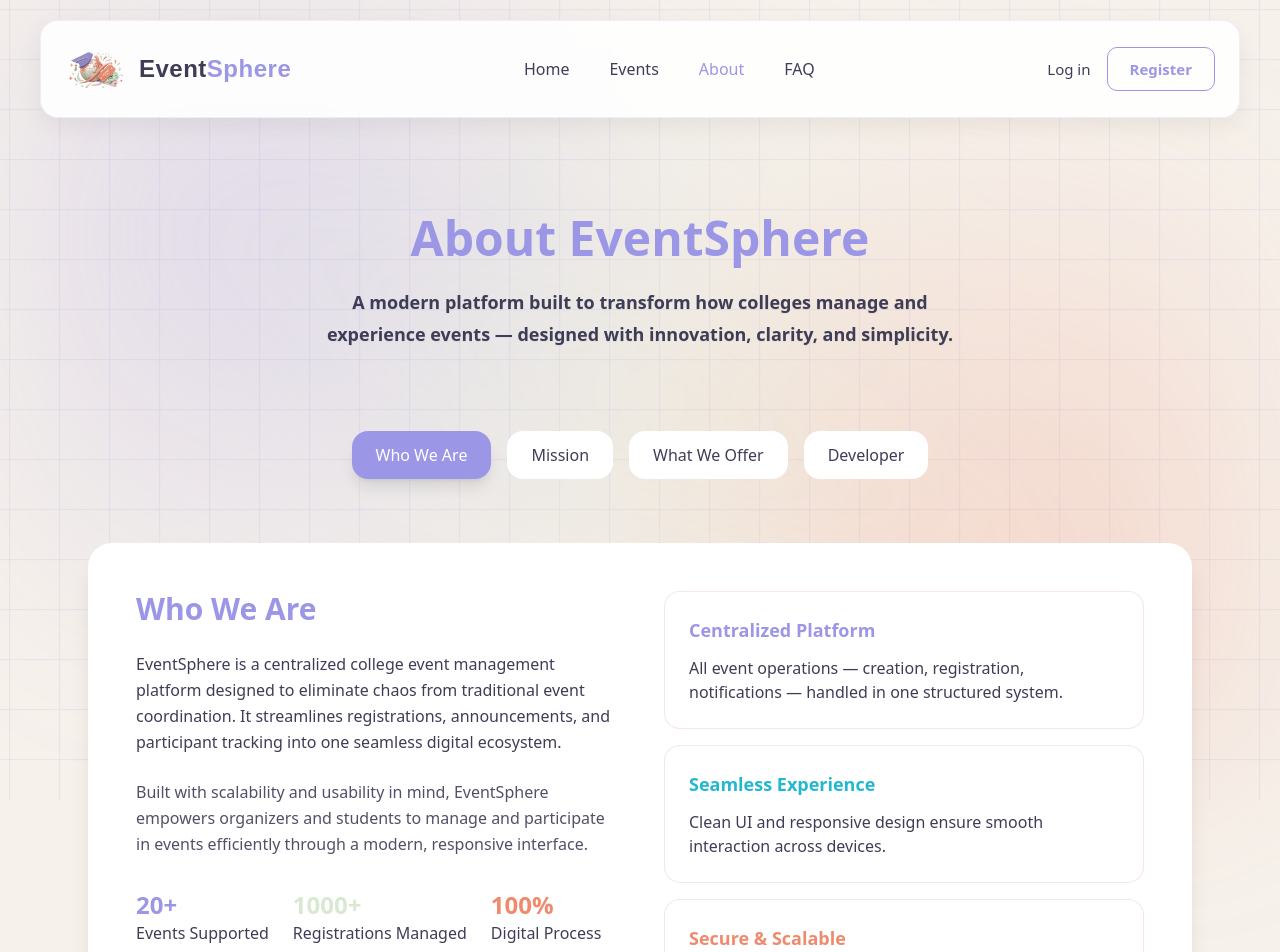
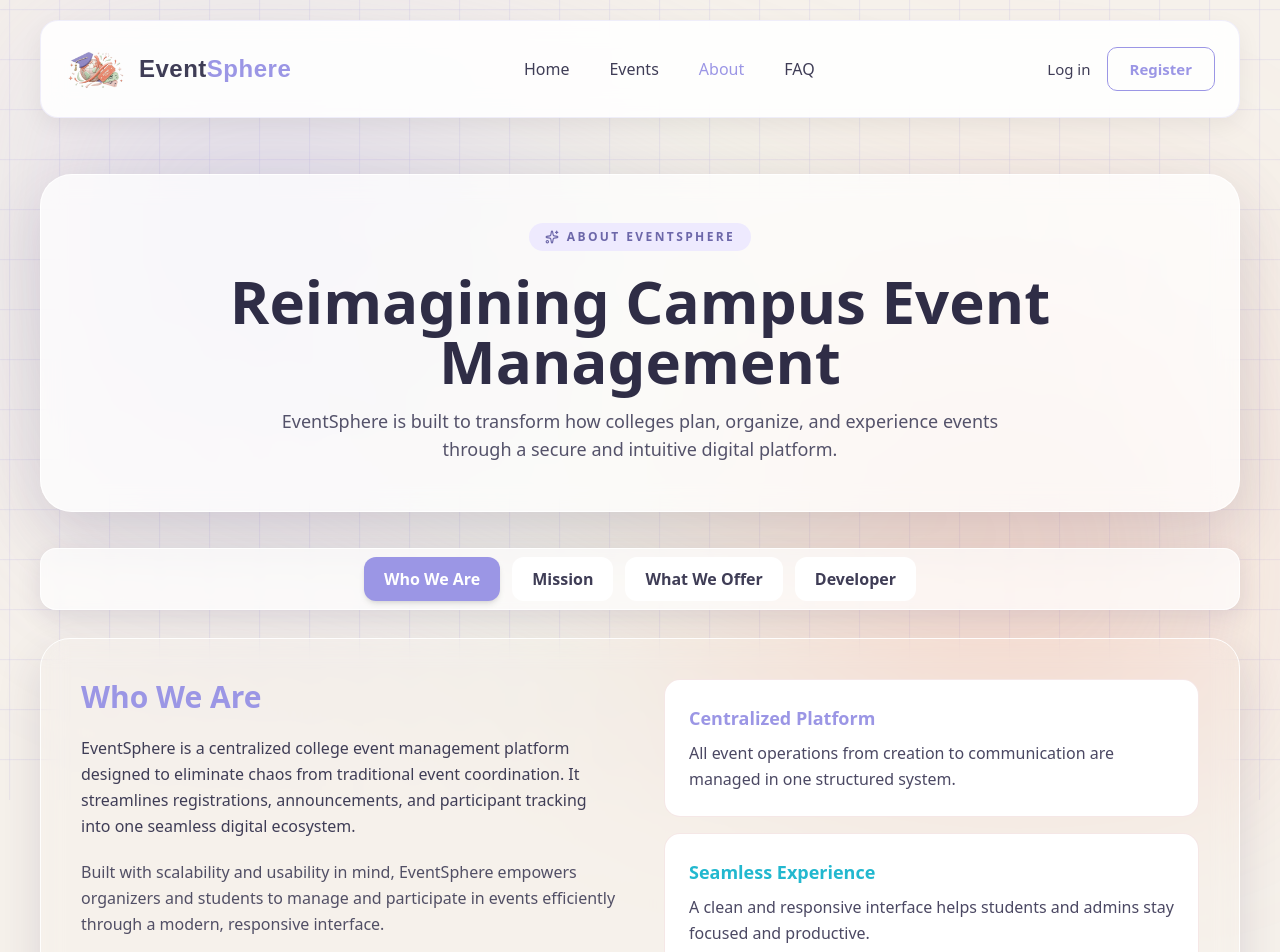
Before and after one commit to JanhaviShigwan/FinalYearProject, a React (Create React App) app in the folder Frontend/eventsphere/: page /about in a window 1280 px wide. Shown: the top 952 px of the page. Built offline with nearby package versions, Linux system fonts and the light colour scheme.

Commit message:
feat: enhance AboutUs page with new layout, animated sections, and improved content organization

```diff
--- a/Frontend/eventsphere/src/pages/AboutUs.jsx
+++ b/Frontend/eventsphere/src/pages/AboutUs.jsx
@@ -7,114 +7,182 @@ import {
   ShieldCheck,
   Bell,
   LayoutDashboard,
+  Sparkles,
+  Code2,
+  Rocket,
 } from "lucide-react";
 import Navbar from "../components/Navbar";
 import Footer from "../components/Footer";
+import AnimatedSection from "../components/AnimatedSection";
 
 const AboutUs = () => {
   const [activeTab, setActiveTab] = useState("who");
+
+  const tabs = [
+    { id: "who", label: "Who We Are" },
+    { id: "mission", label: "Mission" },
+    { id: "offer", label: "What We Offer" },
+    { id: "dev", label: "Developer" },
+  ];
+
+  const whoHighlights = [
+    {
+      title: "Centralized Platform",
+      color: "text-[#9B96E5]",
+      glow: "hover:shadow-[0_0_25px_rgba(155,150,229,0.35)]",
+      body: "All event operations from creation to communication are managed in one structured system.",
+    },
+    {
+      title: "Seamless Experience",
+      color: "text-[#22B8CF]",
+      glow: "hover:shadow-[0_0_25px_rgba(34,184,207,0.35)]",
+      body: "A clean and responsive interface helps students and admins stay focused and productive.",
+    },
+    {
+      title: "Secure and Scalable",
+      color: "text-[#F08A6C]",
+      glow: "hover:shadow-[0_0_25px_rgba(240,138,108,0.35)]",
+      body: "Built on MERN with modular architecture and secure authentication for long-term reliability.",
+    },
+  ];
+
+  const missionCards = [
+    {
+      icon: Target,
+      title: "Simplify Management",
+      color: "text-[#9B96E5]",
+      glow: "hover:shadow-[0_0_0_1px_rgba(155,150,229,0.35),0_0_30px_rgba(155,150,229,0.45)]",
+      body: "Replace manual registration and scattered coordination with one smart platform.",
+    },
+    {
+      icon: Zap,
+      title: "Improve Efficiency",
+      color: "text-[#22B8CF]",
+      glow: "hover:shadow-[0_0_0_1px_rgba(34,184,207,0.35),0_0_30px_rgba(34,184,207,0.45)]",
+      body: "Enable quick event creation, fast registration flow, and timely communication.",
+    },
+    {
+      icon: Users,
+      title: "Empower Students",
+      color: "text-[#F08A6C]",
+      glow: "hover:shadow-[0_0_0_1px_rgba(240,138,108,0.35),0_0_30px_rgba(240,138,108,0.45)]",
+      body: "Encourage campus participation with an intuitive and transparent event experience.",
+    },
+  ];
+
+  const offerCards = [
+    {
+      icon: CalendarPlus,
+      title: "Smart Event Creation",
+      color: "text-[#9B96E5]",
+      glow: "hover:shadow-[0_0_0_1px_rgba(155,150,229,0.35),0_0_32px_rgba(155,150,229,0.45)]",
+      body: "Create, organize, and publish events quickly using guided and structured flows.",
+    },
+    {
+      icon: ShieldCheck,
+      title: "Secure Registration",
+      color: "text-[#22B8CF]",
+      glow: "hover:shadow-[0_0_0_1px_rgba(34,184,207,0.35),0_0_32px_rgba(34,184,207,0.45)]",
+      body: "Reliable and secure registration with authentication-aware eligibility checks.",
+    },
+    {
+      icon: Bell,
+      title: "Real-Time Notifications",
+      color: "text-[#F08A6C]",
+      glow: "hover:shadow-[0_0_0_1px_rgba(240,138,108,0.35),0_0_32px_rgba(240,138,108,0.45)]",
+      body: "Instant announcements and updates keep participants in sync with changes.",
+    },
+    {
+      icon: LayoutDashboard,
+      title: "Admin Dashboard",
+      color: "text-[#9B96E5]",
+      glow: "hover:shadow-[0_0_0_1px_rgba(155,150,229,0.35),0_0_32px_rgba(155,150,229,0.45)]",
+      body: "A unified panel for managing users, events, reports, and performance insights.",
+    },
+  ];
 
   return (
     <>
       <Navbar />
 
       {/* about-bg-glow: animated grid + radial glows via ::before — kept in index.css */}
-      <div className="relative bg-transparent text-[#3F3D56] overflow-hidden transition-colors duration-300">
+      <div className="relative overflow-hidden bg-transparent text-[#3F3D56] transition-colors duration-300">
         <div className="about-bg-glow" />
 
-        <div className="relative z-10 max-w-6xl mx-auto px-6 py-24">
+        <div className="relative z-10 mx-auto max-w-7xl px-4 pb-16 pt-10 sm:px-6 lg:px-10 lg:pb-24 lg:pt-14">
 
-          {/* ── HERO ── */}
-          <section className="text-center mb-20">
-            <h1 className="text-5xl font-bold text-[#9B96E5]">About EventSphere</h1>
-            <p className="mt-6 max-w-2xl mx-auto text-lg font-semibold text-[#3F3D56] leading-[1.8] [text-shadow:0_1px_1px_rgba(0,0,0,0.05)]">
-              A modern platform built to transform how colleges manage and
-              experience events — designed with innovation, clarity, and simplicity.
+          <AnimatedSection>
+            <section className="rounded-[32px] border border-white/90 bg-white/75 px-6 py-10 shadow-[0_20px_60px_rgba(58,45,90,0.16)] backdrop-blur-md sm:px-10 sm:py-12 lg:px-14">
+              <div className="mx-auto max-w-4xl text-center">
+                <span className="inline-flex items-center gap-2 rounded-full bg-[#EEEAFE] px-4 py-1.5 text-xs font-semibold uppercase tracking-[0.2em] text-[#6C67A9]">
+                  <Sparkles size={14} />
+                  About EventSphere
+                </span>
+
+                <h1 className="mt-5 text-4xl font-extrabold leading-tight text-[#2F2D46] sm:text-5xl lg:text-6xl">
+                  Reimagining Campus Event Management
+                </h1>
+
+                <p className="mx-auto mt-4 max-w-3xl text-base leading-[1.85] text-[#54526A] sm:text-lg">
+                  EventSphere is built to transform how colleges plan, organize, and experience events through a secure and intuitive digital platform.
                 </p>
+              </div>
             </section>
+          </AnimatedSection>
 
-          {/* ── TABS ── */}
-          <section>
-            <div className="flex flex-wrap justify-center gap-4 mb-16">
-              {[
-                { id: "who",     label: "Who We Are" },
-                { id: "mission", label: "Mission"    },
-                { id: "offer",   label: "What We Offer" },
-                { id: "dev",     label: "Developer"  },
-              ].map((tab) => (
+          <AnimatedSection delay={0.05}>
+            <section className="mt-9">
+              <div className="flex flex-wrap justify-center gap-2.5 rounded-2xl border border-white/80 bg-white/70 p-2 shadow-[0_8px_25px_rgba(54,42,88,0.12)] backdrop-blur-sm sm:gap-3">
+                {tabs.map((tab) => (
                 <button
                   key={tab.id}
                   onClick={() => setActiveTab(tab.id)}
-                  className={`px-6 py-3 rounded-2xl font-medium transition-all duration-300 ${
+                  className={`rounded-xl px-5 py-2.5 text-sm font-semibold transition-all duration-300 sm:text-base ${
                     activeTab === tab.id
-                      ? "bg-[#9B96E5] text-white shadow-lg"
-                      : "bg-white hover:bg-[#EED8D6]/40"
+                      ? "bg-[#9B96E5] text-white shadow-md"
+                      : "bg-white text-[#3F3D56] hover:bg-[#F5F0EA]"
                   }`}
                 >
                   {tab.label}
                 </button>
               ))}
               </div>
+            </section>
+          </AnimatedSection>
 
-            <div className="bg-white rounded-3xl p-12 shadow-xl transition-all duration-500">
+          <AnimatedSection delay={0.1}>
+            <section className="mt-7 rounded-[30px] border border-white/90 bg-white/88 p-6 shadow-[0_18px_45px_rgba(53,40,85,0.14)] backdrop-blur-md transition-all duration-500 sm:p-8 lg:p-10">
 
               {/* ─── WHO WE ARE ─── */}
               {activeTab === "who" && (
-                <div className="grid md:grid-cols-2 gap-12">
+                <div className="grid gap-9 lg:grid-cols-2 lg:gap-12">
                   <div>
-                    <h2 className="text-3xl font-semibold mb-6 text-[#9B96E5]">Who We Are</h2>
+                    <h2 className="text-3xl font-semibold text-[#9B96E5]">Who We Are</h2>
 
-                    <p className="text-[#3F3D56] leading-relaxed mb-6">
+                    <p className="mb-5 mt-5 text-[#3F3D56] leading-relaxed">
                       EventSphere is a centralized college event management platform
                       designed to eliminate chaos from traditional event coordination.
                       It streamlines registrations, announcements, and participant
                       tracking into one seamless digital ecosystem.
                     </p>
 
-                    <p className="text-[#3F3D56]/90 leading-relaxed mb-6">
+                    <p className="text-[#3F3D56]/90 leading-relaxed">
                       Built with scalability and usability in mind, EventSphere empowers
                       organizers and students to manage and participate in events
                       efficiently through a modern, responsive interface.
                     </p>
-
-                    <div className="flex gap-6 mt-8">
-                      <div>
-                        <h3 className="text-2xl font-semibold text-[#9B96E5]">20+</h3>
-                        <p>Events Supported</p>
-                      </div>
-                      <div>
-                        <h3 className="text-2xl font-semibold text-[#D8E8D1]">1000+</h3>
-                        <p>Registrations Managed</p>
-                      </div>
-                      <div>
-                        <h3 className="text-2xl font-semibold text-[#F08A6C]">100%</h3>
-                        <p>Digital Process</p>
-                      </div>
-                    </div>
                   </div>
 
-                  <div className="feature-list">
-                    <div className="bg-white mb-4 border border-[#EED8D6]/60 p-6 rounded-2xl transition-all duration-300 hover:-translate-y-1 hover:shadow-[0_0_25px_rgba(155,150,229,0.35)]">
-                      <h3 className="font-semibold text-lg pb-3 text-[#9B96E5]">Centralized Platform</h3>
-                      <p>
-                        All event operations — creation, registration, notifications —
-                        handled in one structured system.
-                      </p>
+                  <div className="feature-list space-y-4">
+                    {whoHighlights.map((item) => (
+                      <div
+                        key={item.title}
+                        className={`rounded-2xl border border-[#EED8D6]/60 bg-white p-6 transition-all duration-300 hover:-translate-y-1 ${item.glow}`}
+                      >
+                        <h3 className={`pb-2 text-lg font-semibold ${item.color}`}>{item.title}</h3>
+                        <p className="text-[#4B4863] leading-relaxed">{item.body}</p>
                       </div>
-
-                    <div className="bg-white mb-4 border border-[#EED8D6]/60 p-6 rounded-2xl transition-all duration-300 hover:-translate-y-1 hover:shadow-[0_0_25px_rgba(216,232,209,0.75)]">
-                      <h3 className="font-semibold text-lg pb-3 text-[#22B8CF]">Seamless Experience</h3>
-                      <p>
-                        Clean UI and responsive design ensure smooth interaction across devices.
-                      </p>
-                    </div>
-
-                    <div className="bg-white mb-4 border border-[#EED8D6]/60 p-6 rounded-2xl transition-all duration-300 hover:-translate-y-1 hover:shadow-[0_0_25px_rgba(240,138,108,0.4)]">
-                      <h3 className="font-semibold text-lg pb-3 text-[#F08A6C]">Secure &amp; Scalable</h3>
-                      <p>
-                        Built using the MERN stack with structured architecture and secure authentication.
-                      </p>
-                    </div>
+                    ))}
                   </div>
                 </div>
               )}
@@ -123,38 +191,21 @@ const AboutUs = () => {
               {activeTab === "mission" && (
                 <div className="text-center">
                   <h2 className="text-3xl font-semibold text-[#9B96E5]">Our Mission</h2>
-                  <p className="mt-4 max-w-2xl mx-auto text-[#3F3D56] leading-[1.8] [text-shadow:0_1px_1px_rgba(0,0,0,0.05)]">
+                  <p className="mx-auto mt-4 max-w-2xl text-[#3F3D56] leading-[1.8] [text-shadow:0_1px_1px_rgba(0,0,0,0.05)]">
                     Simplifying college event management through smart, secure, and scalable digital solutions.
                   </p>
 
-                  <div className="grid md:grid-cols-3 gap-8 mt-12">
-
-                    <div className="rounded-2xl p-8 text-left transition-all duration-300 hover:-translate-y-1 bg-white border border-[#EED8D6]/50 backdrop-blur-xl hover:shadow-[0_0_0_1px_rgba(155,150,229,0.35),0_0_30px_rgba(155,150,229,0.45)]">
-                      <Target size={28} className="text-[#9B96E5]" />
-                      <h3 className="text-lg font-semibold text-[#9B96E5] mt-4 mb-3">Simplify Management</h3>
-                      <p className="text-base text-[#3F3D56] leading-[1.7]">
-                        Eliminate manual registrations and scattered communication
-                        through a centralized digital platform.
-                      </p>
+                  <div className="mt-10 grid gap-6 md:grid-cols-3">
+                    {missionCards.map(({ icon: Icon, title, color, body, glow }) => (
+                      <div
+                        key={title}
+                        className={`rounded-2xl border border-[#EED8D6]/50 bg-white p-7 text-left transition-all duration-300 hover:-translate-y-1 ${glow}`}
+                      >
+                        <Icon size={28} className={color} />
+                        <h3 className={`mb-3 mt-4 text-lg font-semibold ${color}`}>{title}</h3>
+                        <p className="text-base leading-[1.7] text-[#3F3D56]">{body}</p>
                       </div>
-
-                    <div className="rounded-2xl p-8 text-left transition-all duration-300 hover:-translate-y-1 bg-white border border-[#EED8D6]/50 backdrop-blur-xl hover:shadow-[0_0_0_1px_rgba(71,217,240,0.35),0_0_30px_rgba(63,220,244,0.85)]">
-                      <Zap size={28} className="text-[#22B8CF]" />
-                      <h3 className="text-lg font-semibold text-[#22B8CF] mt-4 mb-3">Improve Efficiency</h3>
-                      <p className="text-base text-[#3F3D56] leading-[1.7]">
-                        Provide fast event creation, instant registrations, and
-                        real-time notifications.
-                      </p>
-                    </div>
-
-                    <div className="rounded-2xl p-8 text-left transition-all duration-300 hover:-translate-y-1 bg-white border border-[#EED8D6]/50 backdrop-blur-xl hover:shadow-[0_0_0_1px_rgba(240,138,108,0.35),0_0_30px_rgba(240,138,108,0.45)]">
-                      <Users size={28} className="text-[#F08A6C]" />
-                      <h3 className="text-lg font-semibold text-[#F08A6C] mt-4 mb-3">Empower Students</h3>
-                      <p className="text-base text-[#3F3D56] leading-[1.7]">
-                        Build a platform that encourages participation and enhances campus engagement.
-                      </p>
-                    </div>
-
+                    ))}
                   </div>
                 </div>
               )}
@@ -163,62 +214,39 @@ const AboutUs = () => {
               {activeTab === "offer" && (
                 <div className="text-center">
                   <h2 className="text-3xl font-semibold text-[#9B96E5]">What We Offer</h2>
-                  <p className="mt-4 max-w-2xl mx-auto text-[#3F3D56] leading-[1.8] [text-shadow:0_1px_1px_rgba(0,0,0,0.05)]">
+                  <p className="mx-auto mt-4 max-w-2xl text-[#3F3D56] leading-[1.8] [text-shadow:0_1px_1px_rgba(0,0,0,0.05)]">
                     Powerful features designed to enhance event organization and student engagement.
                   </p>
 
-                  <div className="grid md:grid-cols-2 gap-8 mt-12">
-
-                    <div className="rounded-2xl p-8 text-left transition-all duration-300 hover:-translate-y-1 bg-white border border-[#EED8D6]/50 backdrop-blur-xl hover:shadow-[0_0_0_1px_rgba(155,150,229,0.35),0_0_32px_rgba(155,150,229,0.45)]">
-                      <CalendarPlus size={28} className="text-[#9B96E5]" />
-                      <h3 className="text-lg font-semibold text-[#9B96E5] mt-4 mb-3">Smart Event Creation</h3>
-                      <p className="text-base text-[#3F3D56] leading-[1.7]">
-                        Create and manage events easily with structured forms and dashboards.
-                      </p>
+                  <div className="mt-10 grid gap-6 md:grid-cols-2">
+                    {offerCards.map(({ icon: Icon, title, color, body, glow }) => (
+                      <div
+                        key={title}
+                        className={`rounded-2xl border border-[#EED8D6]/50 bg-white p-7 text-left transition-all duration-300 hover:-translate-y-1 ${glow}`}
+                      >
+                        <Icon size={28} className={color} />
+                        <h3 className={`mb-3 mt-4 text-lg font-semibold ${color}`}>{title}</h3>
+                        <p className="text-base leading-[1.7] text-[#3F3D56]">{body}</p>
                       </div>
-
-                    <div className="rounded-2xl p-8 text-left transition-all duration-300 hover:-translate-y-1 bg-white border border-[#EED8D6]/50 backdrop-blur-xl hover:shadow-[0_0_0_1px_rgba(34,184,207,0.35),0_0_32px_rgba(34,184,207,0.45)]">
-                      <ShieldCheck size={28} className="text-[#22B8CF]" />
-                      <h3 className="text-lg font-semibold text-[#22B8CF] mt-4 mb-3">Secure Registration</h3>
-                      <p className="text-base text-[#3F3D56] leading-[1.7]">
-                        Safe and fast registration system with authentication support.
-                      </p>
-                    </div>
-
-                    <div className="rounded-2xl p-8 text-left transition-all duration-300 hover:-translate-y-1 bg-white border border-[#EED8D6]/50 backdrop-blur-xl hover:shadow-[0_0_0_1px_rgba(240,138,108,0.35),0_0_32px_rgba(240,138,108,0.45)]">
-                      <Bell size={28} className="text-[#F08A6C]" />
-                      <h3 className="text-lg font-semibold text-[#F08A6C] mt-4 mb-3">Real-Time Notifications</h3>
-                      <p className="text-base text-[#3F3D56] leading-[1.7]">
-                        Instant updates for participants about event schedules and changes.
-                      </p>
-                    </div>
-
-                    <div className="rounded-2xl p-8 text-left transition-all duration-300 hover:-translate-y-1 bg-white border border-[#EED8D6]/50 backdrop-blur-xl hover:shadow-[0_0_0_1px_rgba(155,150,229,0.35),0_0_32px_rgba(155,150,229,0.45)]">
-                      <LayoutDashboard size={28} className="text-[#9B96E5]" />
-                      <h3 className="text-lg font-semibold text-[#9B96E5] mt-4 mb-3">Admin Dashboard</h3>
-                      <p className="text-base text-[#3F3D56] leading-[1.7]">
-                        Organized control panel to manage users, events, and analytics.
-                      </p>
-                    </div>
-
+                    ))}
                   </div>
                 </div>
               )}
 
               {/* ─── DEVELOPER ─── */}
               {activeTab === "dev" && (
-                <div className="max-w-7xl mx-auto">
-                  <div className="grid md:grid-cols-2 gap-12">
+                <div className="mx-auto max-w-7xl">
+                  <div className="grid gap-8 lg:grid-cols-2 lg:gap-10">
 
                     {/* Left — Developer Profile */}
-                    <div className="rounded-3xl p-10 transition-all duration-300 bg-white border border-[#EED8D6]/50 backdrop-blur-xl">
-                      <div className="flex items-center gap-6 mb-6">
-                        <div className="w-24 h-24 rounded-full bg-gradient-to-br from-[#9B96E5] to-[#F08A6C] flex items-center justify-center text-white text-4xl shadow-lg">
-                          👨‍💻
+                    <div className="rounded-3xl border border-[#EED8D6]/50 bg-white p-8 transition-all duration-300 backdrop-blur-xl">
+                      <div className="mb-6 flex items-center gap-5">
+                        <div className="flex h-20 w-20 items-center justify-center rounded-2xl bg-gradient-to-br from-[#9B96E5] to-[#F08A6C] text-white shadow-lg">
+                          <Code2 size={32} />
                         </div>
                         <div>
-                          <h3 className="text-[22px] font-bold text-[#3F3D56] leading-[1.4]">Janhavi Shigwan</h3>
-                          <p className="font-medium mt-1 text-[#9B96E5]">MERN Stack Developer</p>
+                          <h3 className="text-[22px] font-bold leading-[1.4] text-[#3F3D56]">Janhavi Shigwan</h3>
+                          <p className="mt-1 font-medium text-[#9B96E5]">MERN Stack Developer</p>
                         </div>
                       </div>
 
@@ -229,15 +257,19 @@ const AboutUs = () => {
                         Express.js, React.js, and Node.js.
                       </p>
 
-                      <div className="flex mt-4 gap-4">
+                      <div className="mt-5 flex flex-wrap gap-3">
                         <a
-                          href="#www.linkedin.com/in/janhavi-shigwan"
+                          href="https://www.linkedin.com/in/janhavi-shigwan"
+                          target="_blank"
+                          rel="noreferrer"
                           className="px-5 py-2 rounded-xl text-sm font-medium transition-all duration-300 bg-[#9B96E5]/15 text-[#9B96E5] hover:bg-[#9B96E5]/25"
                         >
                           LinkedIn
                         </a>
                         <a
                           href="https://github.com/JanhaviShigwan"
+                          target="_blank"
+                          rel="noreferrer"
                           className="px-5 py-2 rounded-xl text-sm font-medium transition-all duration-300 bg-[#F08A6C]/15 text-[#F08A6C] hover:bg-[#F08A6C]/25"
                         >
                           GitHub
@@ -246,10 +278,10 @@ const AboutUs = () => {
                     </div>
 
                     {/* Right — Project Details */}
-                    <div className="rounded-3xl p-10 transition-all duration-300 bg-white border border-[#EED8D6]/50 backdrop-blur-xl">
-                      <div className="flex items-center gap-4 mb-6">
-                        <div className="w-14 h-14 rounded-2xl bg-[#9B96E5] flex items-center justify-center text-white text-xl shadow-md">
-                          {"</>"}
+                    <div className="rounded-3xl border border-[#EED8D6]/50 bg-white p-8 transition-all duration-300 backdrop-blur-xl">
+                      <div className="mb-6 flex items-center gap-4">
+                        <div className="flex h-14 w-14 items-center justify-center rounded-2xl bg-[#9B96E5] text-white shadow-md">
+                          <Rocket size={22} />
                         </div>
                         <h3 className="text-[22px] font-bold text-[#3F3D56]">Academic Capstone Project</h3>
                       </div>
@@ -268,7 +300,7 @@ const AboutUs = () => {
                         performance across devices.
                       </p>
 
-                      <div className="flex flex-wrap gap-3 mt-6">
+                      <div className="mt-6 flex flex-wrap gap-3">
                         {[
                           "MongoDB",
                           "Express.js",
@@ -291,8 +323,8 @@ const AboutUs = () => {
                 </div>
               )}
 
-            </div>
             </section>
+          </AnimatedSection>
         </div>
       </div>
 
```
Lines whose indentation alone changed are shown as unchanged.
